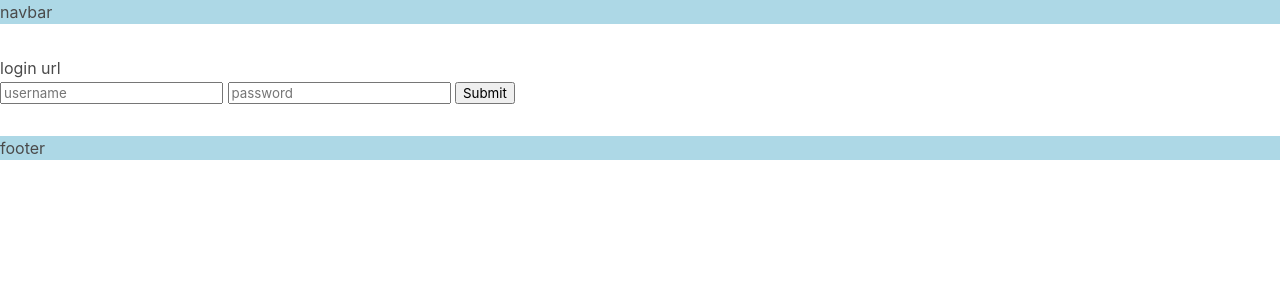
After one commit to arbyys/tul-wea-todo, a Flask app: page /login in a window 1280 px wide. The commit adds this page. Shown: the top 300 px of the page. Run offline with Flask 3, Linux system fonts and the light colour scheme; some libraries are stand-ins or nearby versions.

Commit message:
Basic login system

```diff
--- a/app.py
+++ b/app.py
@@ -1,28 +1,42 @@
 from flask import Flask, render_template
 import os
-from flask_sqlalchemy import SQLAlchemy
 from dotenv import load_dotenv
+from flask_login import LoginManager
 from models import db, User, Task
 
 load_dotenv()
+
 app = Flask(__name__)
+app.secret_key = os.getenv('APP_KEY', '')
 app.config["SQLALCHEMY_DATABASE_URI"] = f"sqlite:///{os.getenv('DB_PATH', 'database.db')}"
 app.config['SQLALCHEMY_TRACK_MODIFICATIONS'] = False
 
-@app.route('/')
-def home():
+login_manager = LoginManager()
+login_manager.init_app(app)
 
-    users = User.query.all()
+import routes
 
-    return render_template("pages/home.html", users=users)
+@login_manager.user_loader
+def user_loader(id):
+    return User.query.get(id)
+
+@login_manager.request_loader
+def request_loader(request):
+    id = request.form.get('id')
+    return User.query.get(id)
+
+@login_manager.unauthorized_handler
+def unauthorized_handler():
+    return 'Unauthorized', 401
 
 if __name__ == "__main__":
+    # database settings
     db.init_app(app)
     with app.app_context():
-        db.drop_all()
         db.create_all()
         User.create_default_users()
 
+    # app start
     host = os.getenv("APP_HOST", "0.0.0.0")
     port = os.getenv("APP_PORT", 5000)
     debug = os.getenv("APP_DEBUG", False)
--- a/docker-compose.yml
+++ b/docker-compose.yml
@@ -1,7 +1,7 @@
 version: '3.8'
 services:
   app:
-    restart: no
+    restart: always
     build: .
     ports:
       - "5000:5000"
--- a/requirements.txt
+++ b/requirements.txt
@@ -2,3 +2,4 @@ Flask==3.0.0
 Jinja2==3.1.2
 python-dotenv==1.0.0
 Flask-SQLAlchemy==3.1.1
+Flask-Login==0.6.3
--- /dev/null
+++ b/routes.py
@@ -0,0 +1,37 @@
+import flask
+import flask_login
+from models import User
+from __main__ import app
+from werkzeug.security import check_password_hash
+
+@app.route("/")
+def home():
+    users = User.query.all()
+
+    return flask.render_template("pages/home.html", users=users)
+
+@app.route("/login", methods=["GET", "POST"])
+def login():
+    if flask.request.method == "GET":
+        return flask.render_template("pages/login.html")
+    else: # POST
+        username = flask.request.form['username']
+        password = flask.request.form['password']
+
+        user = User.query.filter_by(username=username).first()
+
+        if user and check_password_hash(user.password, password):
+            flask_login.login_user(user)
+            return flask.redirect(flask.url_for('protected'))
+
+        return 'Bad login'
+
+@app.route('/logout')
+def logout():
+    flask_login.logout_user()
+    return 'Logged out'
+
+@app.route('/protected')
+@flask_login.login_required
+def protected():
+    return 'Logged in as: ' + flask_login.current_user.username
--- a/static/css/styles.css
+++ b/static/css/styles.css
@@ -0,0 +1,9 @@
+nav{
+    background-color: lightblue;
+    margin-bottom: 2rem;
+}
+
+footer{
+    background-color: lightblue;
+    margin-top: 2rem;
+}
--- a/templates/base.html
+++ b/templates/base.html
@@ -10,7 +10,7 @@
 
   <title>{% block title %}{{ "Todo app" }}{% endblock %}</title>
   <link rel="stylesheet" href="https://cdn.jsdelivr.net/npm/bulma@0.9.4/css/bulma.min.css">
-  <link rel="stylesheet" href="{{ url_for('static', filename='styles.css') }}">
+  <link rel="stylesheet" href="{{ url_for('static', filename='css/styles.css') }}">
   {% block styles %}
   {% endblock %}
 
@@ -24,9 +24,7 @@
 <body>
   {% include "navbar.html" %}
 
-  <main>
-    {% block content %}{% endblock %}
-  </main>
+  {% block content %}{% endblock %}
 
   {% include "footer.html" %}
 </body>
--- a/templates/pages/home.html
+++ b/templates/pages/home.html
@@ -2,6 +2,7 @@
 
 {% block content %}
 
+<!--
 <div>
     <ul>
         {% for user in users %}
@@ -10,7 +11,9 @@
             <li><em>no users found</em></li>
         {% endfor %}
     </ul>
+</div>
+-->
 
-</div>
+
 
 {% endblock %}
--- /dev/null
+++ b/templates/pages/login.html
@@ -0,0 +1,14 @@
+{% extends "base.html" %}
+
+{% block content %}
+
+<main>
+    login url
+    <form action='login' method='POST'>
+        <input type='text' name='username' id='username' placeholder='username'/>
+        <input type='password' name='password' id='password' placeholder='password'/>
+        <input type='submit' name='submit'/>
+    </form>
+</main>
+
+{% endblock %}
```
Also changed, not shown: models.py (+13 -2 lines), instance/database.db, templates/index.html (deleted), 1 other file.
